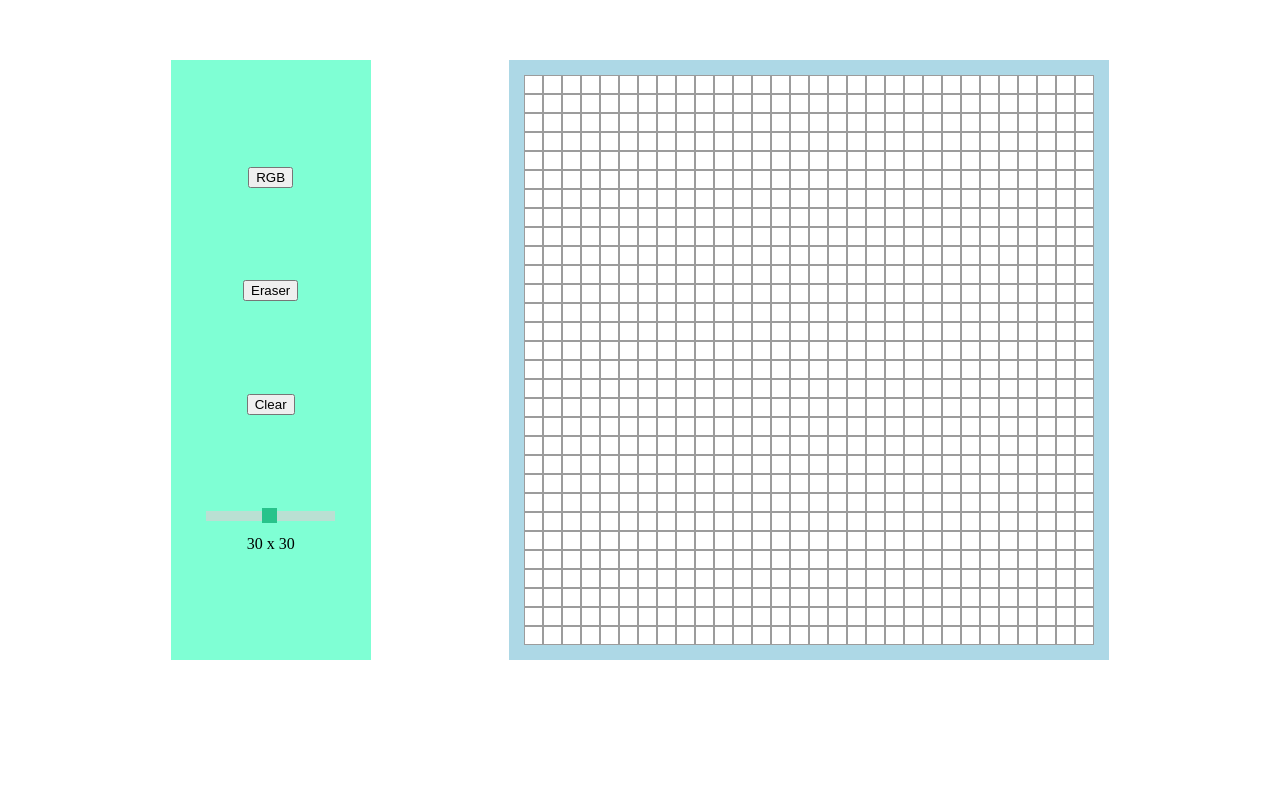
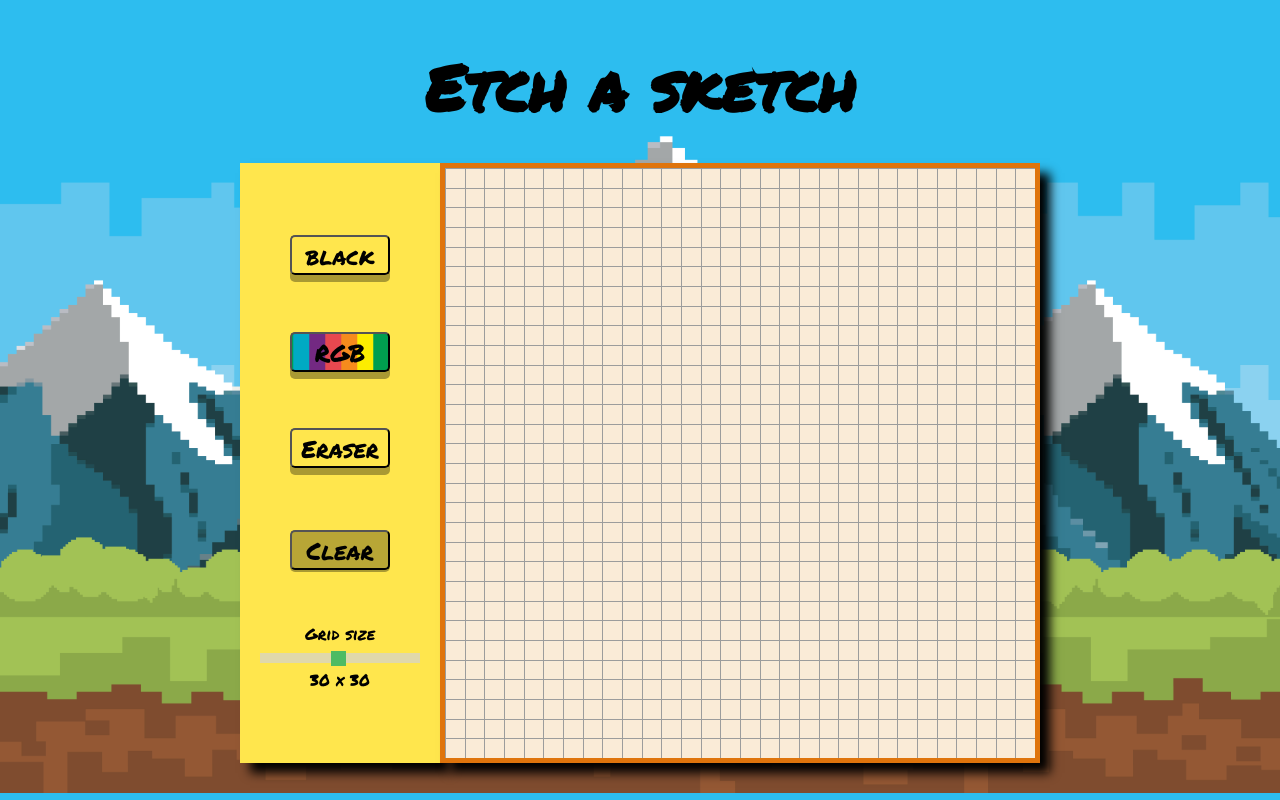
Before and after one commit to zippo212/etch-a-sketch, a plain HTML site: page index.html in a window 1280 px wide. Both pictures are taken after a click on the button "Clear". Drawn offline with Linux system fonts and the light colour scheme.

Commit message:
Finshed style and updated functionality
added background img buttons style and updated the functions

```diff
--- a/index.html
+++ b/index.html
@@ -5,15 +5,21 @@
     <meta http-equiv="X-UA-Compatible" content="IE=edge">
     <meta name="viewport" content="width=device-width, initial-scale=1.0">
     <title>Etch a Sketch</title>
+    <link rel="preconnect" href="https://fonts.googleapis.com">
+    <link rel="preconnect" href="https://fonts.gstatic.com" crossorigin>
+    <link href="https://fonts.googleapis.com/css2?family=Permanent+Marker&display=swap" rel="stylesheet">
     <link rel="stylesheet" href="./style.css">
 </head>
 <body>
+    <h1>Etch a sketch</h1>
     <div class="box">
         <div class="options">
+            <button id="black">black</button>
             <button id="rgb">RGB</button>
             <button id="e">Eraser</button>
             <button id="clear">Clear</button>
             <div>
+                <div class="grid-s">Grid size</div>
                 <input type="range" min="1" max="60" value="30" class="slider" id="myRange">
                 <div class="value"></div>
             </div>
--- a/script.js
+++ b/script.js
@@ -1,6 +1,7 @@
 const container = document.querySelector('.container')
 const slider = document.querySelector('.slider')
 const value = document.querySelector('.value')
+const btns = document.querySelectorAll('button')
 let root = document.querySelector(':root')
 
 
@@ -11,18 +12,19 @@ let i = 0
     while (i < (num*num) ){
         const squareDiv = document.createElement('div')
         squareDiv.className = 'square'
-        squareDiv.addEventListener('mousedown', changeColor)
-        squareDiv.addEventListener('mouseover', changeColor)
+        squareDiv.addEventListener('mousedown', changeColor) // listen to mousedown and mouseover  events on the square
+        squareDiv.addEventListener('mouseover', changeColor) // and call changeColor each time
         container.append(squareDiv)
         i++
     }
     root.style.setProperty('--grid-layout', `repeat(${num}, 1fr)`)
 }
 
+// listen to change in slider and run function accordingly
 slider.addEventListener('mouseup',() => createLayout(+slider.value))
 slider.addEventListener('mousemove',() => updateValue(+slider.value))
 
-
+// update the value of the slider in real time
 function updateValue(show) {
     value.textContent = `${show} x ${show}`
 }
@@ -39,33 +41,65 @@ function getRgb () {
 }
 
 let currentColor;
+let active;
 
-document.addEventListener('click',(e) => {
-    id = e.target.id
-    if (id === 'rgb') currentColor = `rgb`
-    if (id === 'e') currentColor = 'white'
-    if (id === 'clear') clear()
+// add Eventlistener to each button and run function with his id
+btns.forEach(btn => {
+    btn.addEventListener('click',(e) => {
+        active = e.target.id
+        colorChange(active);
+        clicked(active);
+    })
 })
 
+// change currentColor value based on the button clicked
+function colorChange(active) {
+    switch (active) {
+        case 'black':
+            currentColor = 'black'
+        break;
+        case 'e':
+            currentColor = 'antiquewhite'
+        break;
+        case 'clear':
+            clear()
+        break;
+    }
+}
+
+// add class to only the active button
+function clicked(active) {
+    btns.forEach(btn => {
+        if (btn.id === active) {
+            btn.className = 'active'
+        } else btn.className = ''
+    })
+}
+
+// clear the grid
 function clear () {
     createLayout(+slider.value)
 }
 
+// update mouseDown value if mouse is done = true
 let mouseDown = false
-container.addEventListener('mousedown',() => mouseDown = true);
-container.addEventListener('mouseup',() => mouseDown = false);
+document.addEventListener('mousedown',() => mouseDown = true);
+document.addEventListener('mouseup',() => mouseDown = false);
 
-
+// change color of grid elements if condition is true
 function changeColor (e) {
     if (e.type === 'mouseover' && !mouseDown) return
-    if (currentColor === 'rgb') e.target.style.backgroundColor = `rgb(${getRgb()}, ${getRgb()}, ${getRgb()})`
-    if (currentColor === 'white') e.target.style.backgroundColor = 'white'
-    if (!currentColor) e.target.style.backgroundColor = 'black'
+    if (active === 'rgb') e.target.style.backgroundColor = `rgb(${getRgb()}, ${getRgb()}, ${getRgb()})`
+    else e.target.style.backgroundColor = currentColor
 }
 
+// prevent mouse blocking
+container.onmousedown = (e) => {
+    mouseDown = true;
+    e.preventDefault();
+};
 
-
-
+// load at start default value
 window.onload = () => {
     createLayout(+slider.value);
     updateValue(+slider.value)
--- a/style.css
+++ b/style.css
@@ -1,5 +1,6 @@
 :root {
     --grid-layout: repeat(1,1fr);
+    --bg-color: '';
 }
 
 *,
@@ -7,13 +8,25 @@
 *::after {
     box-sizing: border-box;
     margin: 0;
+    font-family: 'Permanent Marker', cursive;
+}
+
+body {
+    background-image: url(./45908.jpg);
+    background-size: cover;
+}
+
+h1 {
+    text-align: center;
+    margin-top: 40px;
+    font-size: 4rem;
 }
 
 .box {
     width: 95%;
-    margin: 60px auto;
+    margin: 30px auto;
     display: flex;
-    justify-content: space-evenly;
+    justify-content: center;
 }
 
 .options {
@@ -22,37 +35,39 @@
     height: 600px;
     width: 200px;
     justify-content: space-evenly;
-    background-color: aquamarine;
+    background-color: #FFE64D;
     padding: 15px;
     align-items: center;
+    box-shadow: 10px 10px 10px;
 }
 
-.value {
+.value , .grid-s{
     text-align: center;
-    margin-top: 10px;
 }
 
 .container {
     width: 600px;
     height: 600px;
-    background-color: lightblue;
+    background-color: rgb(223,116,12);
     display: grid;
     grid-template-columns: var(--grid-layout);
     grid-template-rows: var(--grid-layout);
-    padding: 15px;
+    padding: 5px;
+    box-shadow: 10px 10px 10px;
 }
 
 .square {
     width: 100%;
     height: 100%;
-    background-color: white;
-    border: 1px solid rgb(156, 156, 156);
+    background-color: antiquewhite;
+    border-left: 1px solid rgb(156, 156, 156);
+    border-top: 1px solid rgb(156, 156, 156);
 }
 
 
 .slider {
     -webkit-appearance: none;
-    width: 100%;
+    width: 160px;
     height: 10px;
     background: #d3d3d3;
     outline: none;
@@ -80,3 +95,51 @@
     background: #04AA6D;
     cursor: pointer;
 }
+
+button {
+    background: none;
+    width: 100px;
+    height: 40px;
+    font-size: 1.5rem;
+    border-radius: 5px;
+    box-shadow: 0px 7px #a99933;
+    cursor: pointer;
+}
+
+button:hover {
+    background-color: #e5d045;
+}
+
+#rgb {
+    background-image: linear-gradient( to right,
+    #E7484F,
+    #E7484F 16.65%,
+    #F68B1D 16.65%,
+    #F68B1D 33.3%,
+    #FCED00 33.3%,
+    #FCED00 49.95%,
+    #009E4F 49.95%,
+    #009E4F 66.6%,
+    #00AAC3 66.6%,
+    #00AAC3 83.25%,
+    #732982 83.25%,
+    #732982 100%,
+    #E7484F 100%);
+    animation:slide 9s linear infinite;
+}
+
+@keyframes slide {
+    to {
+        background-position: 20vw;
+    }
+}
+
+#color {
+    background-color: var(--bg-color);
+}
+
+.active {
+    box-shadow: 0px 2px #a99933;
+    transform: translateY(5px);
+    background-color: #b8a636;
+}
```
Also changed, not shown: 45908.jpg (added).
